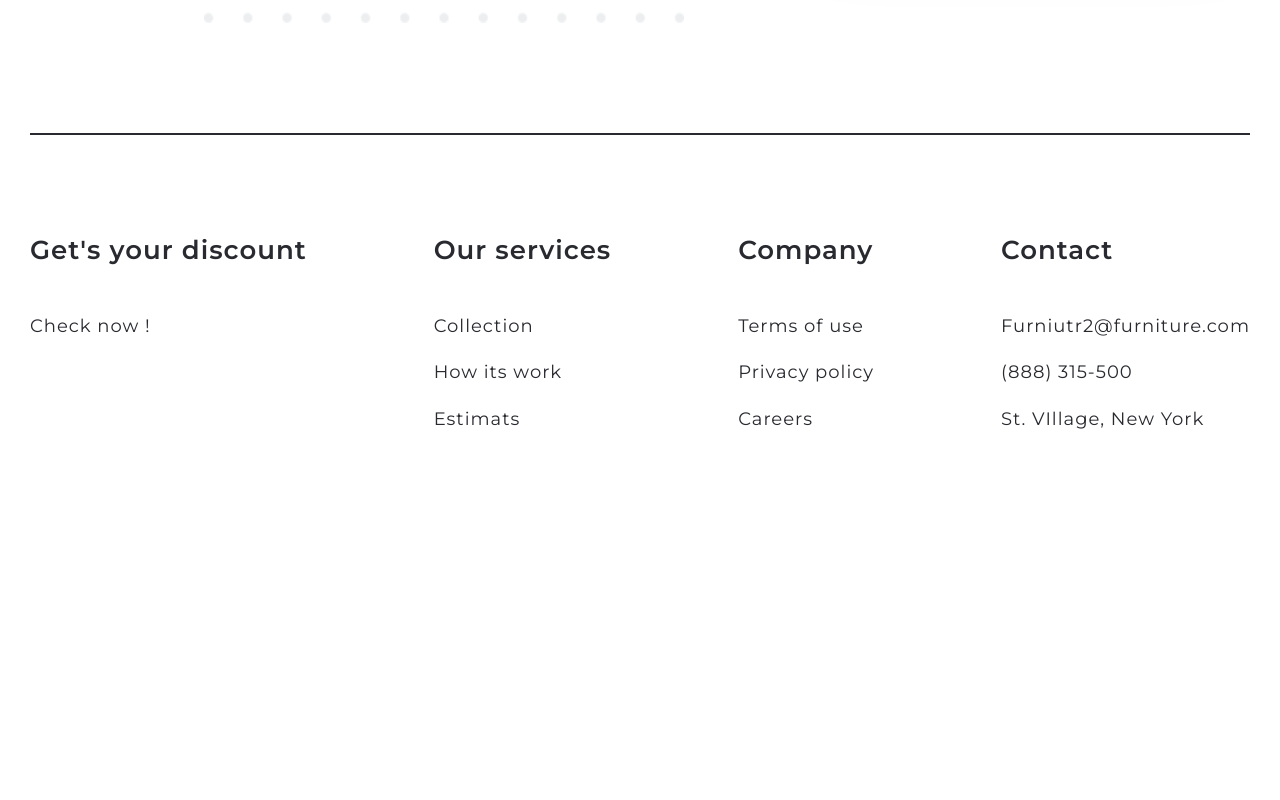
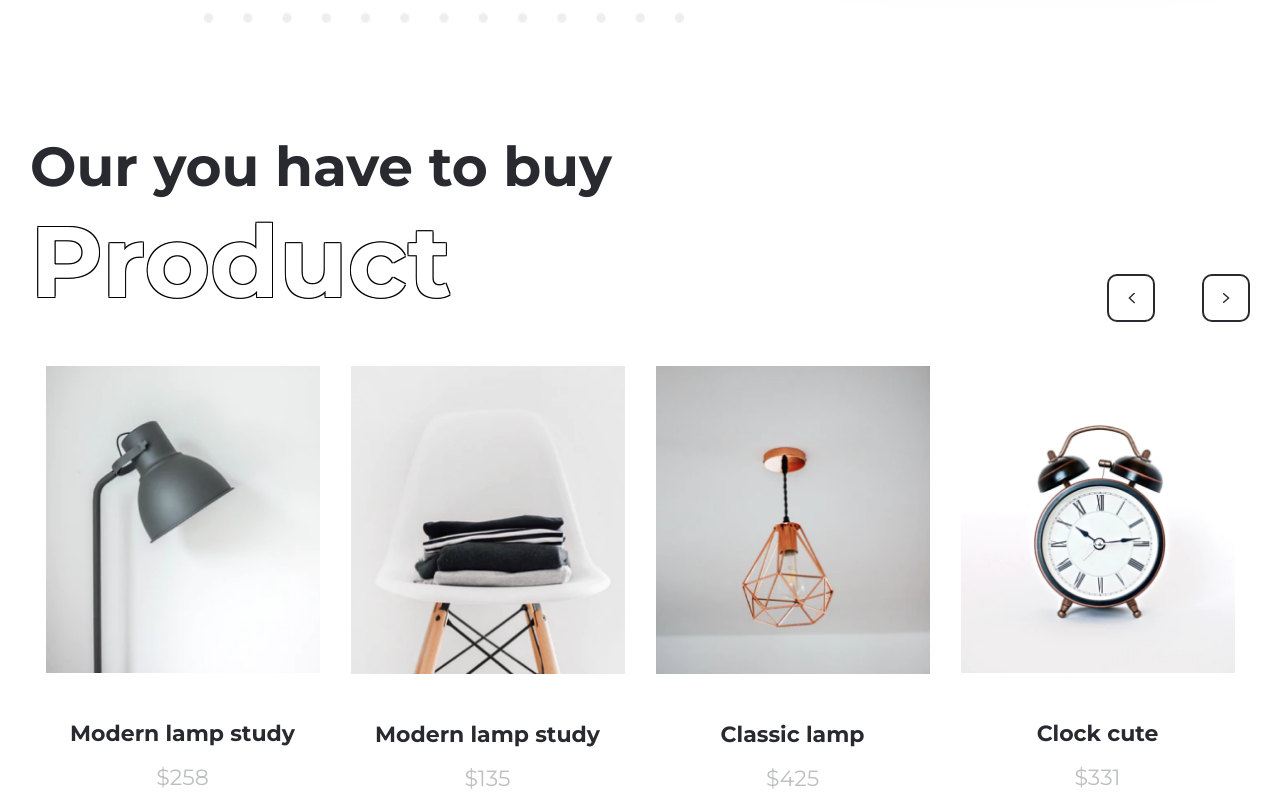
Before and after one commit to labCap/Furniture, a React (Create React App) app: page / in a window 1280 px wide. Shown: the part 3180-3980 px from the top of the page. Before the commit the page ends 3751 px from the top, so only its background shows below. Built offline with nearby package versions, Linux system fonts and the light colour scheme.

Commit message:
added section 'Product' to App.js

```diff
--- a/src/App.js
+++ b/src/App.js
@@ -3,6 +3,7 @@ import { Footer } from "./components/Footer/Footer";
 import { Header } from "./components/Header/Header";
 import { Intro } from "./sections/Intro/Intro";
 import { Benefits } from "./sections/Benefits/Benefits";
+import { Product } from "./sections/Product/Product";
 
 function App() {
   return (
@@ -12,6 +13,7 @@ function App() {
         <Intro />
         <About />
         <Benefits />
+        <Product />
       </main>
       <Footer />
     </div>
```
